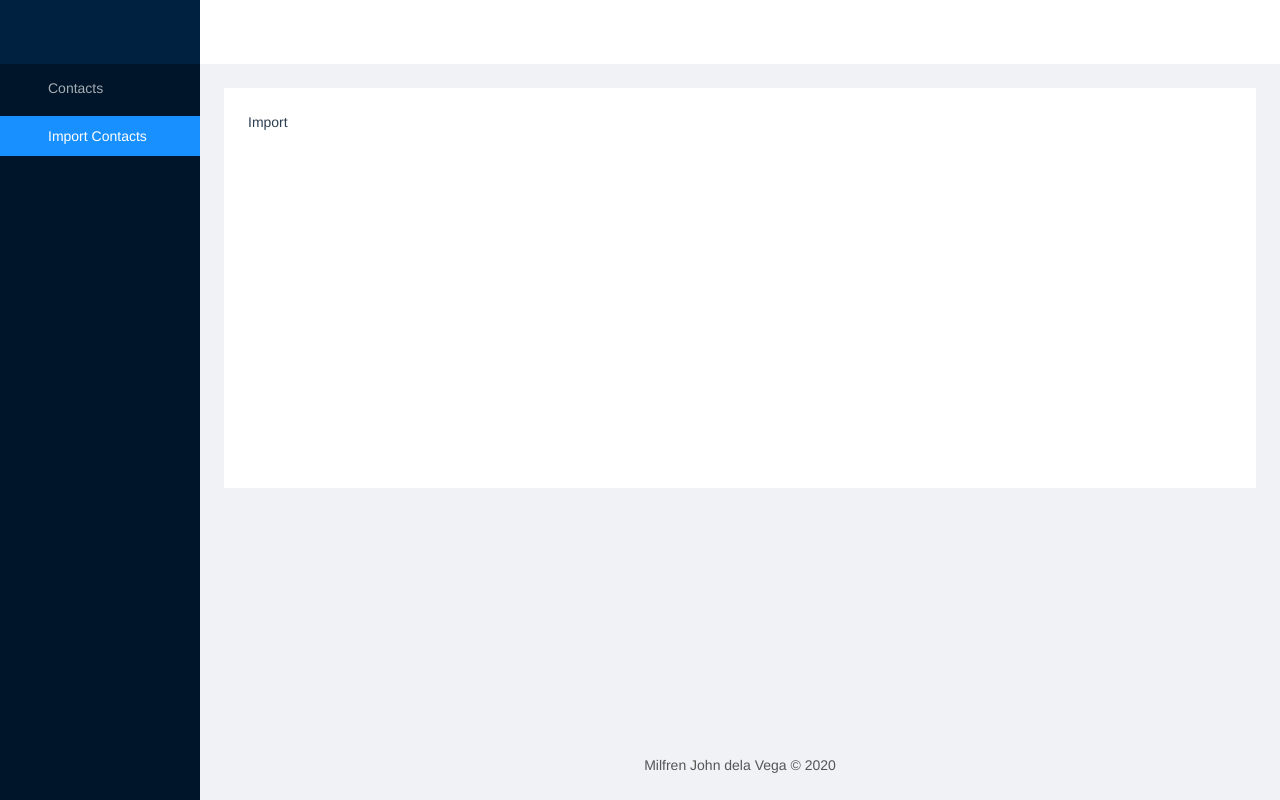
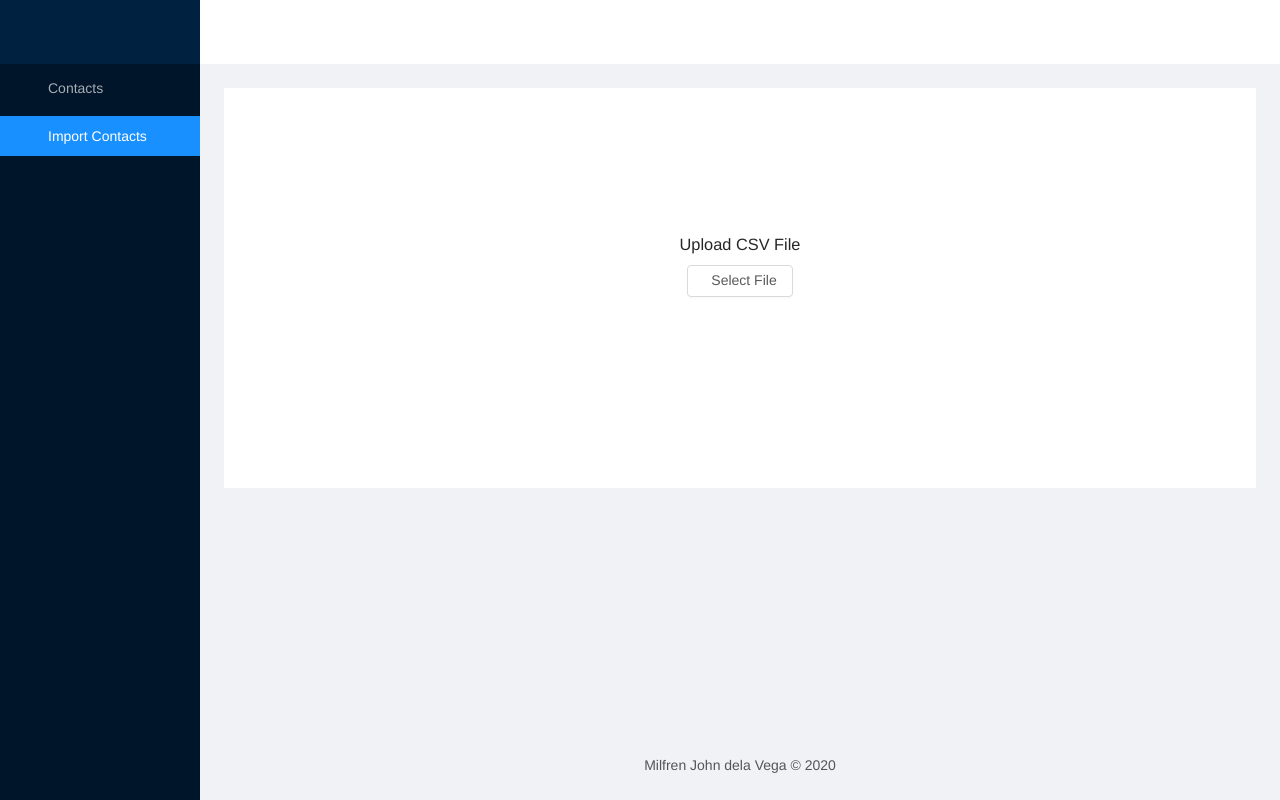
Before and after one commit to nerflim/vue-csv-mapper, a Vue app: page /import-contacts in a window 1280 px wide. Built offline with nearby package versions, Linux system fonts and the light colour scheme; no server answers.

Commit message:
import and display csv data

```diff
--- a/src/views/Contacts/Contacts.vue
+++ b/src/views/Contacts/Contacts.vue
@@ -18,7 +18,6 @@
 </template>
 
 <script lang="ts">
-/* eslint-disable @typescript-eslint/camelcase */
 import Vue from 'vue';
 import Empty from './Empty.vue';
 
--- a/src/views/ImportContacts/ImportContacts.vue
+++ b/src/views/ImportContacts/ImportContacts.vue
@@ -1,13 +1,124 @@
 <template>
-  <div>
-    Import
+  <div style="display: flex; justify-content: center; align-items: center;">
+    <div v-if="csvData.length" class="review-container">
+      <div class="action-container">
+        <a-button :disabled="loading" @click="goBack">
+          <a-icon type="left-circle" /> Go Back
+        </a-button>
+        <a-button type="primary" :loading="loading" @click="onSave"
+          >Save <a-icon type="right-circle"
+        /></a-button>
+      </div>
+      <a-table :columns="columns" :data-source="csvData" size="middle" :loading="loading" />
+    </div>
+
+    <div v-else class="upload-container">
+      <div class="upload-csv-icon">
+        <a-icon type="file-text" theme="twoTone" />
+      </div>
+      <h3>Upload CSV File</h3>
+      <a-upload :file-list="fileList" :before-upload="beforeUpload" accept=".csv">
+        <a-button> <a-icon type="upload" /> Select File </a-button>
+      </a-upload>
+    </div>
   </div>
 </template>
 
 <script lang="ts">
+import { setTimeout } from 'timers';
 import Vue from 'vue';
 
-export default Vue.extend({});
+interface Data {
+  fileList: any[];
+  loading: boolean;
+  csvData: any[];
+  csvHeader: string[];
+}
+
+const mainHeaders = ['team_id', 'name', 'phone', 'email', 'sticky_phone_number_id'];
+
+export default Vue.extend({
+  data(): Data {
+    return {
+      fileList: [],
+      loading: false,
+      csvData: [],
+      csvHeader: []
+    };
+  },
+  computed: {
+    columns() {
+      return this.csvHeader.map((item: string) => ({ key: item, dataIndex: item, title: item }));
+    }
+  },
+  methods: {
+    parseText(data: string) {
+      if (data) {
+        // split new line text
+        const parsedData = data.split(/\r\n|\n/);
+        // get header
+        const headerString = parsedData.shift();
+        // split header text
+        const headers = headerString && headerString.split(',');
+
+        if (Array.isArray(headers)) {
+          this.csvHeader = headers;
+
+          const csvData = parsedData.map(item => {
+            const parsedItem = item.split(',');
+            const data = {
+              custom: [] as { key: string; value: string | number }[]
+            };
+
+            headers.forEach((headerItem: string, headerIndex: number) => {
+              data[headerItem] = parsedItem[headerIndex];
+            });
+
+            return data;
+          });
+
+          this.csvData = csvData;
+        }
+      }
+    },
+    beforeUpload(file: any) {
+      const reader = new FileReader();
+
+      reader.onload = e => {
+        this.parseText(e.target.result);
+      };
+      reader.readAsText(file);
+
+      return false;
+    },
+    onSave() {
+      this.loading = true;
+      setTimeout(() => {
+        this.loading = false;
+      }, 2000);
+    },
+    goBack() {
+      this.csvHeader = [];
+      this.csvData = [];
+    }
+  }
+});
 </script>
 
-<style scoped></style>
+<style scoped lang="scss">
+.upload-container {
+  text-align: center;
+}
+.upload-csv-icon {
+  font-size: 80px;
+}
+.review-container {
+  width: 100%;
+
+  .action-container {
+    display: flex;
+    justify-content: space-between;
+    margin-bottom: 24px;
+  }
+}
+</style>
```
